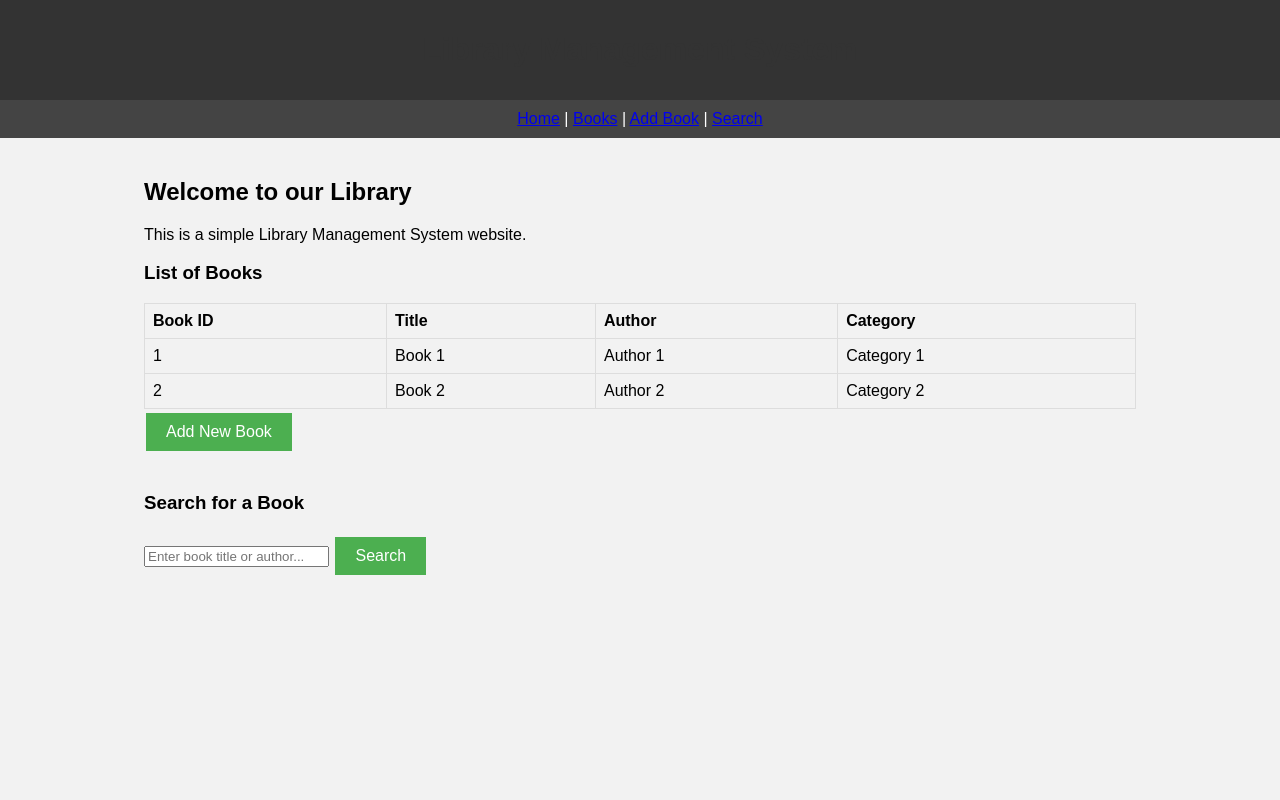
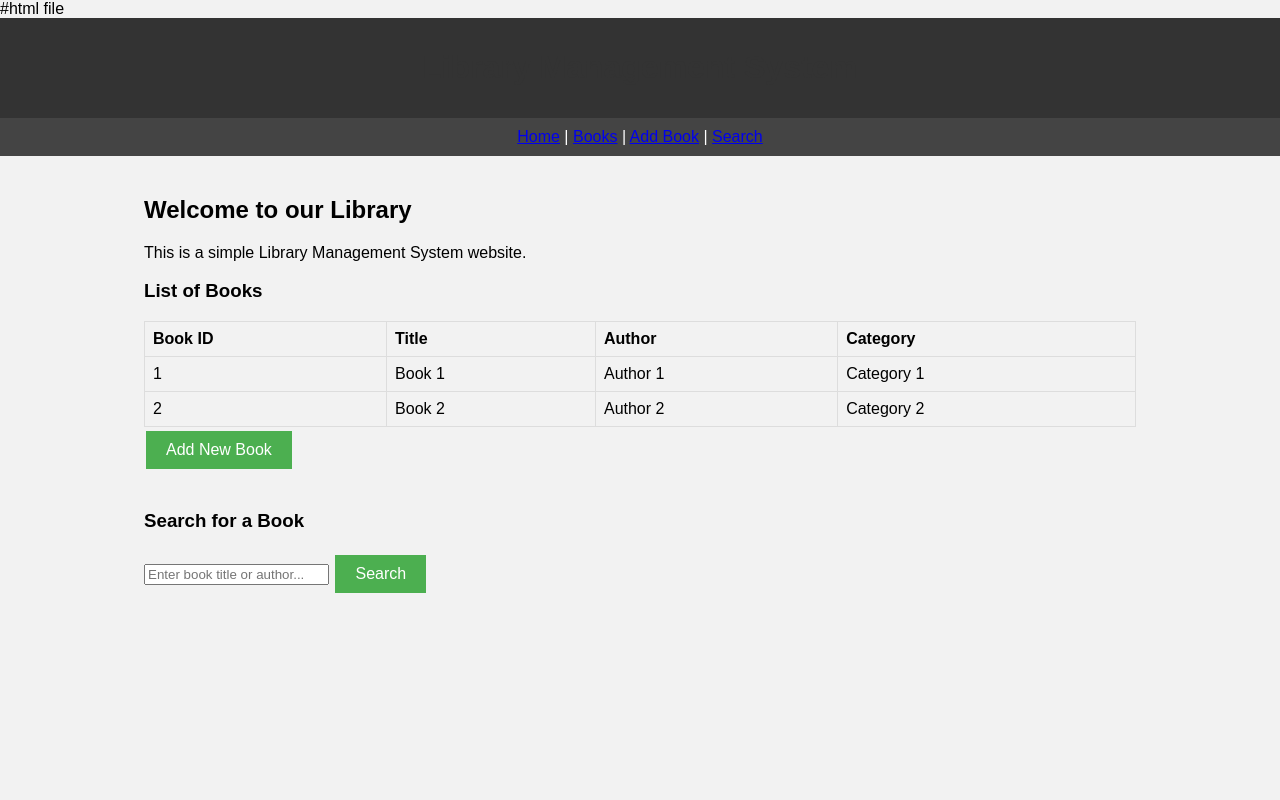
Before and after one commit to Sukhada13/LIBRARY, a Flask app: page / in a window 1280 px wide. Run offline with Flask 3, Linux system fonts and the light colour scheme.

Commit message:
index.html

```diff
--- a/templates/index.html
+++ b/templates/index.html
@@ -1,3 +1,4 @@
+#html file
 <!DOCTYPE html>
 <html lang="en">
 <head>
```
